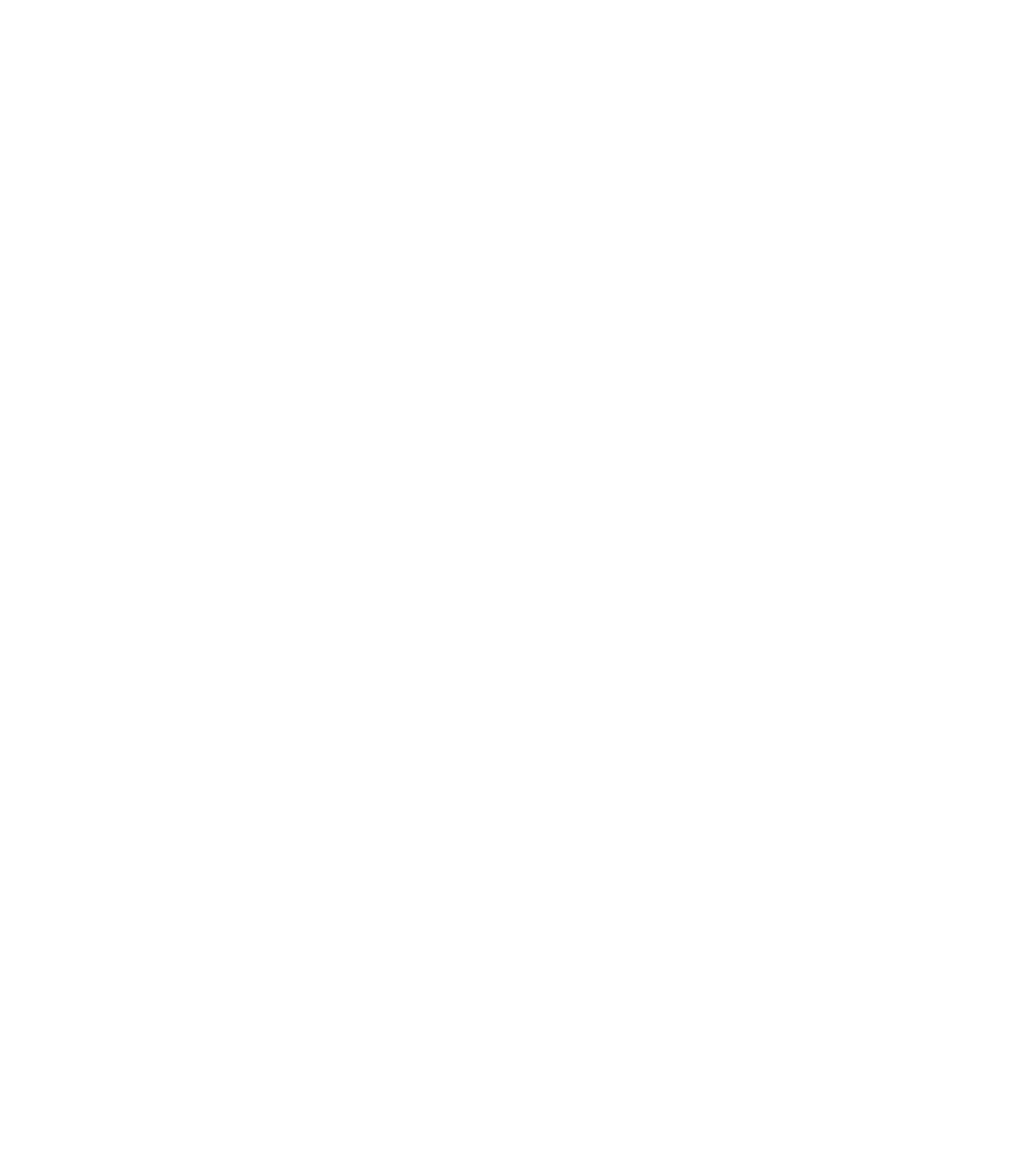
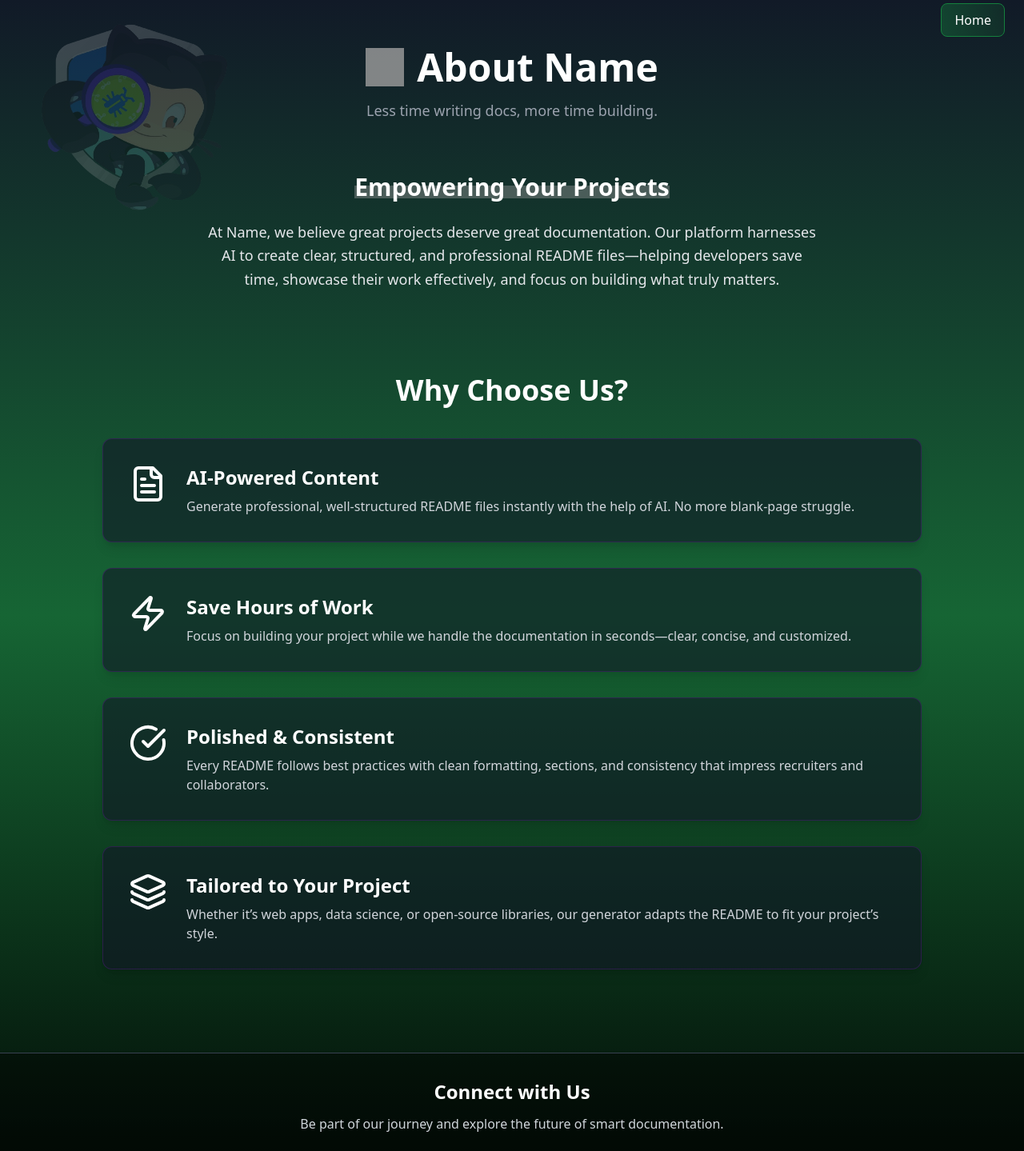
Before and after one commit to gajanana07/ai_readme_generator, a React (Vite) app in the folder client/: page /about in a window 1280 px wide. Before the commit this address had no page. Shown: the part 20-1459 px from the top of the page at 80% size. Before the commit the page ends 800 px from the top, so only its background shows below. Built offline with nearby package versions, Linux system fonts and the light colour scheme; grey boxes are pictures that could not be loaded.

Commit message:
about us page added

```diff
--- a/client/package.json
+++ b/client/package.json
@@ -11,10 +11,11 @@
   },
   "dependencies": {
     "axios": "^1.11.0",
+    "framer-motion": "^12.23.22",
     "lucide-react": "^0.544.0",
     "mermaid": "^11.0.2",
-    "react": "^19.1.1",
-    "react-dom": "^19.1.1",
+    "react": "^18.2.0",
+    "react-dom": "^18.2.0",
     "react-icons": "^4.10.1",
     "react-markdown": "^8.0.7",
     "react-router-dom": "^7.8.2",
--- a/client/src/App.jsx
+++ b/client/src/App.jsx
@@ -1,7 +1,13 @@
 import React, { useState, useEffect } from "react";
-import { BrowserRouter as Router, Routes, Route, Navigate } from "react-router-dom";
+import {
+  BrowserRouter as Router,
+  Routes,
+  Route,
+  Navigate,
+} from "react-router-dom";
 import HomePage from "./pages/HomePage";
 import DashboardPage from "./pages/DashboardPage";
+import About from "./pages/AboutUsPage";
 
 const App = () => {
   const [isLoggedIn, setIsLoggedIn] = useState(false);
@@ -24,12 +30,27 @@
   return (
     <Router>
       <Routes>
-        <Route path="/" element={
-          isLoggedIn ? <Navigate to="/dashboard" /> : <HomePage onLogin={handleLogin} />
-        } />
-        <Route path="/dashboard" element={
-          isLoggedIn ? <DashboardPage onLogout={handleLogout} /> : <Navigate to="/" />
-        } />
+        <Route
+          path="/"
+          element={
+            isLoggedIn ? (
+              <Navigate to="/dashboard" />
+            ) : (
+              <HomePage onLogin={handleLogin} />
+            )
+          }
+        />
+        <Route
+          path="/dashboard"
+          element={
+            isLoggedIn ? (
+              <DashboardPage onLogout={handleLogout} />
+            ) : (
+              <Navigate to="/" />
+            )
+          }
+        />
+        <Route path="/about" element={<About />} />
       </Routes>
     </Router>
   );
--- /dev/null
+++ b/client/src/components/InfoCard.jsx
@@ -0,0 +1,22 @@
+// InfoCard.jsx
+import React from "react";
+
+export default function InfoCard({ icon, title, description }) {
+  return (
+    <div
+      className="w-full max-w-5xl mx-auto bg-gray-900/60 text-white p-8 rounded-xl shadow-lg border border-purple-900/40
+                    hover:shadow-green-800 hover:scale-105 transform transition-all duration-300"
+    >
+      <div className="flex items-start gap-6">
+        {/* Icon */}
+        <div className="text-5xl text-white">{icon}</div>
+
+        {/* Text */}
+        <div>
+          <h3 className="text-2xl font-semibold mb-2 text-white">{title}</h3>
+          <p className="text-gray-300">{description}</p>
+        </div>
+      </div>
+    </div>
+  );
+}
--- a/client/src/index.css
+++ b/client/src/index.css
@@ -1,7 +1,6 @@
 @tailwind base;
 @tailwind components;
 @tailwind utilities;
-
 
 /* Add this to your CSS file (index.css or similar) */
 
@@ -20,7 +19,8 @@
 
 /* Optional: Add some additional enhancements */
 @keyframes float {
-  0%, 100% {
+  0%,
+  100% {
     transform: translateY(0px);
   }
   50% {
--- /dev/null
+++ b/client/src/pages/AboutUsPage.jsx
@@ -0,0 +1,163 @@
+// About.jsx
+import React from "react";
+import { useNavigate } from "react-router-dom";
+import InfoCard from "../components/InfoCard";
+import { FileText, Zap, CheckCircle, Layers } from "lucide-react";
+import { motion } from "framer-motion"; // 👈 animations
+
+export default function About() {
+  const navigate = useNavigate();
+
+  const infoData = [
+    {
+      icon: <FileText size={48} />,
+      title: "AI-Powered Content",
+      description:
+        "Generate professional, well-structured README files instantly with the help of AI. No more blank-page struggle.",
+    },
+    {
+      icon: <Zap size={48} />,
+      title: "Save Hours of Work",
+      description:
+        "Focus on building your project while we handle the documentation in seconds—clear, concise, and customized.",
+    },
+    {
+      icon: <CheckCircle size={48} />,
+      title: "Polished & Consistent",
+      description:
+        "Every README follows best practices with clean formatting, sections, and consistency that impress recruiters and collaborators.",
+    },
+    {
+      icon: <Layers size={48} />,
+      title: "Tailored to Your Project",
+      description:
+        "Whether it’s web apps, data science, or open-source libraries, our generator adapts the README to fit your project’s style.",
+    },
+  ];
+
+  return (
+    <div className="min-h-screen flex flex-col justify-between bg-gradient-to-b from-gray-900 via-green-800 to-black text-white relative overflow-hidden">
+      {/* Decorative Watercolor Blob (Inspectocat) with Animation */}
+      {/* Decorative Watercolor Blobs with Animation */}
+      <motion.div
+        initial={{ opacity: 0, y: -30 }}
+        animate={{ opacity: 0.2, y: 0 }} // 👈 keeps watermark faded
+        transition={{ duration: 1 }}
+        className="absolute top-10 left-10 w-64 h-64 bg-[url('/inspectocat.png')] bg-contain bg-no-repeat pointer-events-none"
+      ></motion.div>
+
+      {/* Back Button */}
+      <button
+        onClick={() => navigate("/")}
+        className="absolute top-6 right-6 px-4 py-2 rounded-lg bg-gradient-to-r from-green-700/40 to-green-900/30 hover:from-green-600/50 hover:to-green-800/40 transition-all duration-300 border border-green-700 z-[50]"
+      >
+        Home
+      </button>
+
+      {/* Top Section */}
+      <motion.div
+        className="text-center px-6 pt-20 pb-16 relative z-10"
+        initial={{ opacity: 0, y: 40 }}
+        whileInView={{ opacity: 1, y: 0 }}
+        transition={{ duration: 0.8 }}
+        viewport={{ once: true }}
+      >
+        <div className="flex items-center justify-center gap-4">
+          <img
+            src="/img.png"
+            alt="Project Icon"
+            className="w-12 h-12 opacity-80"
+          />
+          <h1 className="text-5xl font-extrabold">About Name</h1>
+        </div>
+
+        <p className="mt-4 text-gray-400 text-lg">
+          Less time writing docs, more time building.
+        </p>
+
+        <motion.div
+          className="mt-16 max-w-3xl mx-auto"
+          initial={{ opacity: 0, y: 50 }}
+          whileInView={{ opacity: 1, y: 0 }}
+          transition={{ duration: 1, delay: 0.2 }}
+          viewport={{ once: true }}
+        >
+          <h2 className="text-3xl font-semibold mb-6 relative inline-block">
+            Empowering Your Projects
+            <span className="absolute -z-10 left-0 bottom-1 w-full h-4 bg-[url('/images/watercolor-stroke.png')] bg-cover opacity-40"></span>
+          </h2>
+          <p className="text-lg leading-relaxed text-gray-200">
+            At Name, we believe great projects deserve great documentation. Our
+            platform harnesses AI to create clear, structured, and professional
+            README files—helping developers save time, showcase their work
+            effectively, and focus on building what truly matters.
+          </p>
+        </motion.div>
+      </motion.div>
+
+      {/* Info Cards with Scroll Animation */}
+      <div className="p-10 relative z-10">
+        <h1 className="text-4xl font-bold text-center mb-10">Why Choose Us?</h1>
+
+        <div className="flex flex-col items-center gap-8">
+          {infoData.map((item, index) => (
+            <motion.div
+              key={index}
+              initial={{ opacity: 0, y: 50 }}
+              whileInView={{ opacity: 1, y: 0 }}
+              transition={{ duration: 0.8, delay: index * 0.2 }}
+              viewport={{ once: true }}
+              className="w-full"
+            >
+              <InfoCard
+                icon={item.icon}
+                title={item.title}
+                description={item.description}
+              />
+            </motion.div>
+          ))}
+        </div>
+      </div>
+
+      {/* Footer */}
+      <footer className="mt-16 bg-black/40 text-center text-gray-300 py-8 border-t border-gray-700 relative z-10">
+        <h2 className="text-2xl font-semibold text-white mb-3">
+          Connect with Us
+        </h2>
+        <p className="mb-6">
+          Be part of our journey and explore the future of smart documentation.
+        </p>
+
+        {/* Social Buttons */}
+        <div className="flex justify-center gap-4 mb-6">
+          <a
+            href="https://linkedin.com"
+            target="_blank"
+            rel="noopener noreferrer"
+            className="px-5 py-2 rounded-lg bg-gradient-to-r from-green-700/40 to-green-900/30 hover:from-green-600/50 hover:to-green-800/40 transition-all duration-300 border border-green-700"
+          >
+            LinkedIn ↗
+          </a>
+          <a
+            href="https://instagram.com"
+            target="_blank"
+            rel="noopener noreferrer"
+            className="px-5 py-2 rounded-lg bg-gradient-to-r from-green-700/40 to-green-900/30 hover:from-green-600/50 hover:to-green-800/40 transition-all duration-300 border border-green-700"
+          >
+            Instagram ↗
+          </a>
+          <a
+            href="mailto:contact@example.com"
+            className="px-5 py-2 rounded-lg bg-gradient-to-r from-green-700/40 to-green-900/30 hover:from-green-600/50 hover:to-green-800/40 transition-all duration-300 border border-green-700"
+          >
+            Email ↗
+          </a>
+        </div>
+
+        <p className="text-sm text-gray-500">
+          © 2025 Name. All rights reserved.
+        </p>
+      </footer>
+    </div>
+  );
+}
--- a/client/src/pages/DashboardPage.jsx
+++ b/client/src/pages/DashboardPage.jsx
@@ -4,8 +4,10 @@
 import remarkGfm from "remark-gfm";
 import { Copy as CopyIcon } from "lucide-react";
 import "../index.css";
+import { useNavigate } from "react-router-dom";
 
 const DashboardPage = ({ onLogout }) => {
+  const navigate = useNavigate();
   const [user, setUser] = useState(null);
   const [repos, setRepos] = useState([]);
   const [searchTerm, setSearchTerm] = useState("");
@@ -243,12 +245,16 @@
             AI README Generator
           </div>
           <div className="flex flex-wrap items-center gap-3 w-full sm:w-auto justify-end">
-            <button className="flex-1 sm:flex-none items-center gap-2 px-4 py-2 rounded-lg bg-gradient-to-r from-green-700/40 to-green-900/30 hover:from-green-600/50 hover:to-green-800/40 transition-all duration-300 border border-green-700">
+            <button
+              onClick={() => navigate("/about")}
+              className="px-4 py-2 rounded-md transition-transform duration-300 text-base hover:scale-125 active:scale-95"
+            >
               About Us
             </button>
+
             <button
               onClick={handleLogout}
-              className="flex-1 sm:flex-none px-4 py-2 rounded-lg bg-gradient-to-r from-green-700/40 to-green-900/30 hover:from-green-600/50 hover:to-green-800/40 transition-all duration-300 font-medium border border-green-700"
+              className="px-4 py-2 rounded-md transition-transform duration-300 text-base hover:scale-125 hover:text-red-600 active:scale-95"
             >
               Logout
             </button>
@@ -357,31 +363,34 @@
                   </div>
                 </div>
 
-                <div className="flex items-center gap-2 mb-2">
+                <div className="flex flex-col">
+                  {/* Tab Buttons */}
+                  <div className="flex items-center gap-2">
                     <button
                       onClick={() => setViewMode("preview")}
-                    className={`px-3 py-1.5 rounded-t-lg font-medium ${
+                      className={`px-3 py-1.5 font-medium rounded-t-lg z-10 ${
                         viewMode === "preview"
-                        ? "border border-gray-800 bg-black/40 text-white"
-                        : "bg-green-500 text-black hover:bg-green-600"
+                          ? "border border-gray-800 border-b-0 bg-black/20 text-white"
+                          : "border border-gray-800 bg-green-500 text-black hover:bg-green-600 rounded-b-lg rounded-t-lg"
                       }`}
                     >
                       Preview
                     </button>
                     <button
                       onClick={() => setViewMode("code")}
-                    className={`px-3 py-1.5 rounded-t-lg font-medium ${
+                      className={`px-3 py-1.5 font-medium rounded-t-lg z-10 ${
                         viewMode === "code"
-                        ? "border border-gray-800 bg-black/40 text-white"
-                        : "bg-green-500 text-black hover:bg-green-600"
+                          ? "border border-gray-800 border-b-0 bg-black/20 text-white"
+                          : "border border-gray-800 bg-green-500 text-black hover:bg-green-600 rounded-b-lg rounded-t-lg"
                       }`}
                     >
                       Code
                     </button>
                   </div>
 
+                  {/* Content Box */}
                   <div className="flex-1 overflow-hidden flex flex-col">
-                  <div className="p-4 rounded-b-lg border border-gray-800 bg-black/20 max-h-[50vh] md:h-[60vh] overflow-y-auto custom-scrollbar">
+                    <div className="p-4 rounded-b-lg border border-gray-800 bg-black/20 max-h-[50vh] md:h-[60vh] overflow-y-auto custom-scrollbar relative z-0 border-t-0">
                       {readmeContent ? (
                         viewMode === "preview" ? (
                           <ReactMarkdown remarkPlugins={[remarkGfm]}>
@@ -397,6 +406,7 @@
                           Select "Generate README" to create content.
                         </div>
                       )}
+                    </div>
                   </div>
 
                   {readmeContent && (
@@ -453,6 +463,9 @@
             )}
           </section>
         </div>
+        <footer className="w-full text-center text-[15px] text-gray-500 py-2 mt-6">
+          © 2025 Name. All rights reserved.
+        </footer>
       </main>
     </div>
   );
```
Also changed, not shown: 1 other file (tests, documents, lock files or other folders). Lines whose indentation alone changed are shown as unchanged.
